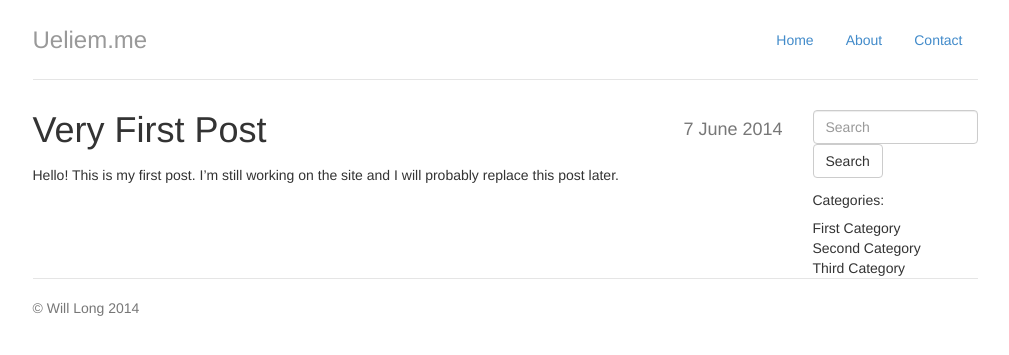
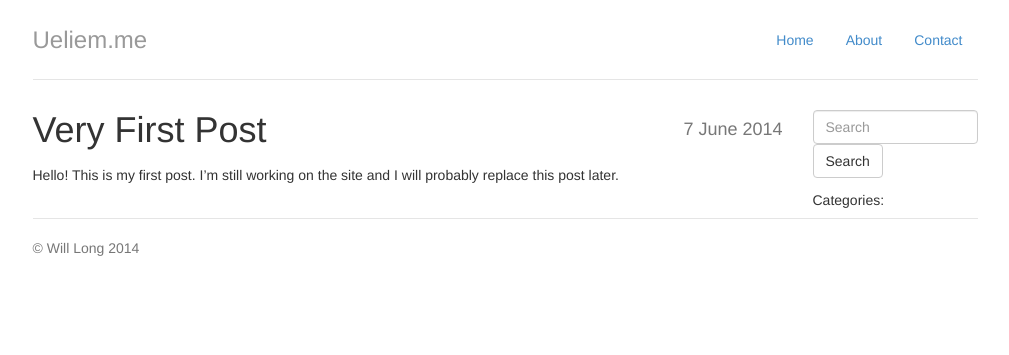
Before and after one commit to ueliem/ueliem.github.io, a Jekyll site: the page built from _posts/2014-06-07-first-post.md, in a window 1280 px wide. Shown: the top 355 px of the page, without its empty margins (135-1144 px from the left). Built offline with Jekyll 4.4.1, drawn with Linux system fonts in a browser that asks for light colours; nearby versions of some CDN libraries.

Commit message:
Removed categories.

```diff
--- a/_posts/2014-06-07-first-post.md
+++ b/_posts/2014-06-07-first-post.md
@@ -1,10 +1,6 @@
 ---
 layout: post
 title: Very First Post
-categories:
- - First Category
- - Second Category
- - Third Category
 ---
 
 Hello! This is my first post. I'm still working on the site and I will probably replace this post later.
```
